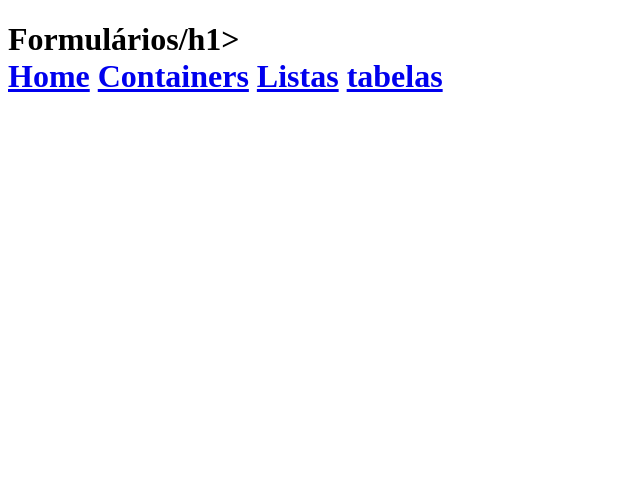
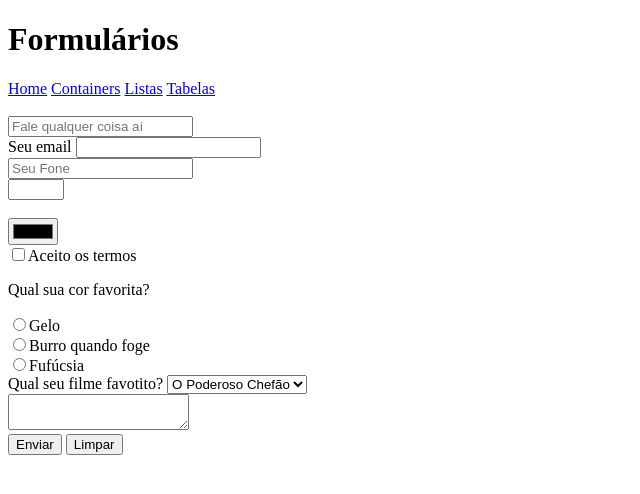
Before and after one commit to arrfonseca/modulo_git, a plain HTML site: page HTML Aula/formularios.html in a window 1280 px wide. Shown: the whole page, without its empty margins (0-640 px from the left). Drawn offline with Linux system fonts and the light colour scheme.

Commit message:
Terminado arquivo formularios.html

```diff
--- a/HTML Aula/formularios.html
+++ b/HTML Aula/formularios.html
@@ -7,13 +7,43 @@
 </head>
 <body>
     <header>
-        <h1>Formulários/h1>
+        <h1>Formulários</h1>
         <nav>
             <a href="./index.html"> Home</a>
             <a href="./containers.html">Containers</a>
             <a href="listas.html">Listas</a>
-            <a href="tabelas.html">tabelas</a>
+            <a href="tabelas.html">Tabelas</a>
         </nav>
     </header>
+    <section>
+        <br />
+        <form>
+            <input type="text" placeholder="Fale qualquer coisa aí"/><br />
+            <label for="email">Seu email</label>
+            <input id="email" type="email" /> <br />
+            <input type="tel" placeholder="Seu Fone" /><br />
+            <input type="number" max="10" min="2" step="2"/><br /
+            <input type="file" /> <br />
+            <input type="color" /><br />
+            <input type="checkbox" id="checkbox-termos"/><label for="checkbox-termos">Aceito os termos</label><br />
+            <p>
+                Qual sua cor favorita?
+            </p>
+            <input type="radio" id="cor-gelo" name="cor-favorita" /><label for="cor-gelo">Gelo</label> <br />
+            <input type="radio" id="cor-deburro-quando-foge" name="cor-favorita" /><label for="cor-deburro-quando-foge">Burro quando foge</label> <br />
+            <input type="radio" id="cor-fucsia" name="cor-favorita" /><label for="cor-fucsia">Fufúcsia</label><br />
+            <label>Qual seu filme favotito?</label>
+            <select>
+                <option>O Poderoso Chefão</option>s
+                <option>Interstellar</option>
+                <option>Old Boy</option>
+            </select>
+            <br />
+            <textarea></textarea><br />
+            <button type="submit">Enviar</button>
+            <button type="reset">Limpar</button>
+
+        </form>
+    </section>
 </body>
 </html>
```
